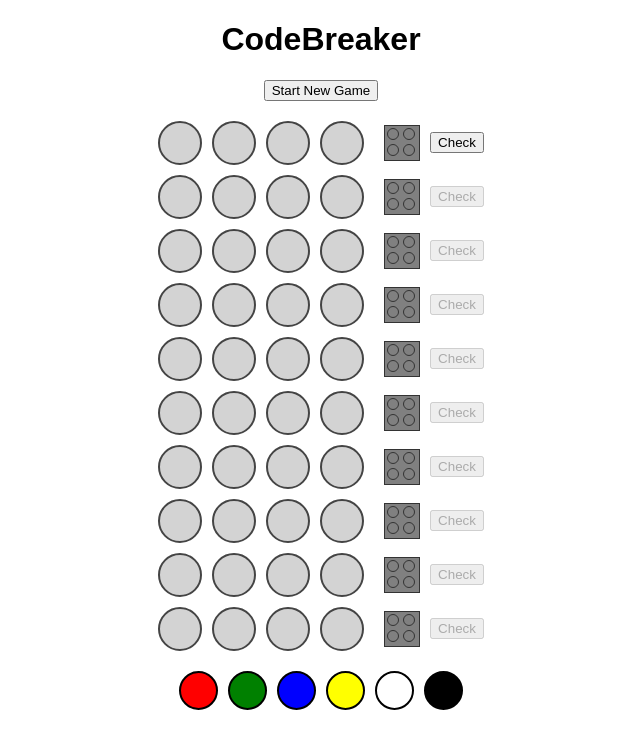
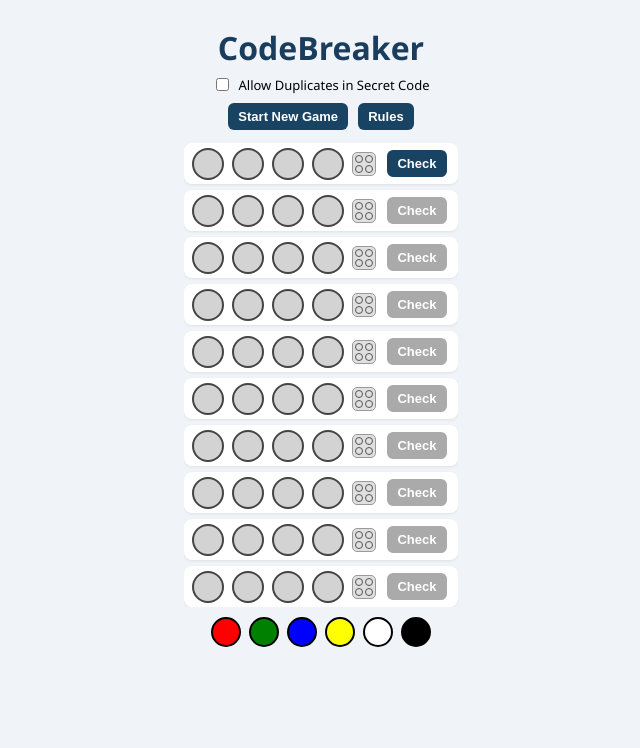
Before and after one commit to SadiaMasood007/MastermindGame-ColorCodeBreaker, a plain HTML site: page index.html in a window 1280 px wide. Shown: the whole page, without its empty margins (319-959 px from the left). Drawn offline with Linux system fonts and the light colour scheme.

Commit message:
rules modal popup/allow duplicates toggle/styling

```diff
--- a/index.html
+++ b/index.html
@@ -8,11 +8,38 @@
 </head>
 <body>
   <h1>CodeBreaker</h1>
-  <button onclick="startGame()">Start New Game</button>
+
+  <div class="controls">
+    <div class="toggle-container">
+      <label class="toggle-label">
+        <input type="checkbox" id="allow-duplicates" />
+        Allow Duplicates in Secret Code
+      </label>
+    </div>
+    <button onclick="startGame()">Start New Game</button>
+    <button onclick="showRules()">Rules</button>
+  </div>
+
   <div id="board" class="board"></div>
   <div class="colors" id="color-palette"></div>
   <p id="message"></p>
 
+  <div id="rulesModal" class="modal">
+    <div class="modal-content">
+      <span class="close-btn" onclick="closeRules()">&times;</span>
+      <h2>How to Play</h2>
+      <ul>
+        <li>The computer generates a secret code using 4 colors.</li>
+        <li>You must guess the code in 10 tries.</li>
+        <li>Click a color below and then click a slot to fill it.</li>
+        <li>Black peg = correct color & position.</li>
+        <li>White peg = correct color, wrong position.</li>
+        <li>You win by getting all 4 black pegs!</li>
+        <li>The "Allow Duplicates" toggle changes whether the secret code can contain repeated colors. Set this <strong>before</strong> starting a new game.</li>
+      </ul>
+    </div>
+  </div>
+
   <script src="script.js"></script>
 </body>
 </html>
--- a/script.js
+++ b/script.js
@@ -6,8 +6,10 @@ let secretCode = [];
 let currentGuess = [];
 let currentRow = 0;
 let selectedColor = null;
+let allowDuplicates = false;
 
 function startGame() {
+  allowDuplicates = document.getElementById("allow-duplicates").checked;
   generateCode();
   currentRow = 0;
   currentGuess = [];
@@ -21,12 +23,13 @@ function generateCode() {
   secretCode = [];
   while (secretCode.length < CODE_LENGTH) {
     const color = COLORS[Math.floor(Math.random() * COLORS.length)];
-    if (!secretCode.includes(color)) { // No duplicates
+    if (allowDuplicates || !secretCode.includes(color)) {
       secretCode.push(color);
     }
   }
-  console.log("Secret Code:", secretCode); // For debugging
+  console.log("Secret Code:", secretCode);
 }
+
 function createBoard() {
   const board = document.getElementById("board");
   board.innerHTML = "";
@@ -69,7 +72,6 @@ function createBoard() {
   }
 }
 
-
 function createColorPalette() {
   const palette = document.getElementById("color-palette");
   palette.innerHTML = "";
@@ -84,12 +86,10 @@ function createColorPalette() {
 
 function selectSlot(row, index) {
   if (selectedColor === null || row !== currentRow) return;
-
   const slot = document.querySelector(`#row-${row} .guess-slot:nth-child(${index + 1})`);
   slot.style.backgroundColor = selectedColor;
   currentGuess[index] = selectedColor;
 }
-
 
 function submitGuess(row) {
   if (currentGuess.length !== CODE_LENGTH || currentGuess.includes(undefined)) {
@@ -115,12 +115,11 @@ function submitGuess(row) {
   }
 
   if (currentRow + 1 >= MAX_ATTEMPTS) {
-    document.getElementById("message").textContent = `😢 Game over. Code was: ${secretCode.join(", ")}`;
+    document.getElementById("message").textContent = `😥 Game over. Code was: ${secretCode.join(", ")}`;
     disableBoard();
     return;
   }
 
-  // Move to next row
   document.getElementById(`check-btn-${row}`).disabled = true;
   currentRow++;
   currentGuess = [];
@@ -133,7 +132,6 @@ function submitGuess(row) {
   document.getElementById(`check-btn-${currentRow}`).disabled = false;
 }
 
-
 function getFeedback(guess, code) {
   let black = 0;
   let white = 0;
@@ -141,7 +139,6 @@ function getFeedback(guess, code) {
   const guessCopy = [...guess];
   const codeCopy = [...code];
 
-  // First: Count black pegs
   for (let i = 0; i < CODE_LENGTH; i++) {
     if (guess[i] === code[i]) {
       black++;
@@ -150,7 +147,6 @@ function getFeedback(guess, code) {
     }
   }
 
-  // Then: Count white pegs
   for (let i = 0; i < CODE_LENGTH; i++) {
     if (guessCopy[i]) {
       const index = codeCopy.indexOf(guessCopy[i]);
@@ -171,5 +167,19 @@ function disableBoard() {
   allButtons.forEach(btn => btn.disabled = true);
 }
 
-// Start the game initially
+function showRules() {
+  document.getElementById("rulesModal").style.display = "block";
+}
+
+function closeRules() {
+  document.getElementById("rulesModal").style.display = "none";
+}
+
+window.onclick = function(event) {
+  const modal = document.getElementById("rulesModal");
+  if (event.target === modal) {
+    modal.style.display = "none";
+  }
+};
+
 startGame();
--- a/style.css
+++ b/style.css
@@ -1,62 +1,168 @@
 body {
-  font-family: sans-serif;
+  font-family: 'Segoe UI', Tahoma, Geneva, Verdana, sans-serif;
   text-align: center;
+  background-color: #f0f4f8;
+  margin: 0;
+  padding: 0.3rem;
+  overflow: hidden;
+  height: 100vh;
+}
+
+h1 {
+  color: #1a3d5d;
+  margin-bottom: 4px;
+}
+
+.controls {
+  margin-bottom: 10px;
 }
 
 .board {
   display: flex;
   flex-direction: column;
-  gap: 10px;
-  margin: 20px auto;
+  gap: 6px;
+  margin: 6px auto;
   width: max-content;
+  max-height: 65vh;
+  overflow-y: auto;
 }
 
 .row {
   display: flex;
+  justify-content: center;
   align-items: center;
-  gap: 10px;
+  gap: 8px;
+  background: #fff;
+  border-radius: 8px;
+  padding: 4px 8px;
+  box-shadow: 0 1px 3px rgba(0,0,0,0.08);
 }
 
 .guess-slot {
-  width: 40px;
-  height: 40px;
+  width: 28px;
+  height: 28px;
   border-radius: 50%;
   border: 2px solid #444;
   background-color: lightgray;
   cursor: pointer;
+  transition: transform 0.2s;
+}
+
+.guess-slot:hover {
+  transform: scale(1.05);
 }
 
 .feedback-box {
-  width: 30px;
-  height: 30px;
   display: grid;
   grid-template-columns: repeat(2, 1fr);
   grid-template-rows: repeat(2, 1fr);
   gap: 2px;
-  border: 1px solid #333;
   padding: 2px;
-  margin-left: 10px;
-  background-color:grey;
+  background-color: #e0e0e0;
+  border-radius: 5px;
+  border: 1px solid #999;
 }
 
 .feedback-peg {
-  width: 10px;
-  height: 10px;
+  width: 6px;
+  height: 6px;
   border-radius: 50%;
   background-color: transparent;
-  border: 1px solid #333;
+  border: 1px solid #555;
 }
 
 .colors {
-  margin-top: 20px;
+  margin-top: 10px;
+  display: flex;
+  justify-content: center;
+  flex-wrap: wrap;
+  gap: 8px;
 }
 
 .color-choice {
-  display: inline-block;
-  margin: 0 5px;
-  width: 35px;
-  height: 35px;
+  width: 26px;
+  height: 26px;
   border-radius: 50%;
   border: 2px solid #000;
   cursor: pointer;
+  transition: transform 0.2s;
 }
+
+.color-choice:hover {
+  transform: scale(1.05);
+}
+
+#message {
+  font-weight: bold;
+  font-size: 14px;
+  color: #333;
+  margin-top: 15px;
+}
+
+.toggle-container, .rules-container {
+  margin: 6px;
+}
+
+.toggle-label {
+  display: flex;
+  justify-content: center;
+  align-items: center;
+  gap: 6px;
+  font-size: 13px;
+}
+
+.modal {
+  display: none;
+  position: fixed;
+  z-index: 1000;
+  left: 0;
+  top: 0;
+  width: 100%;
+  height: 100%;
+  overflow: auto;
+  background-color: rgba(0,0,0,0.6);
+}
+
+.modal-content {
+  background-color: #fff;
+  margin: 10% auto;
+  padding: 12px;
+  border-radius: 8px;
+  width: 90%;
+  max-width: 420px;
+  text-align: left;
+}
+
+.modal-content h2 {
+  margin-top: 0;
+  font-size: 16px;
+}
+
+.close-btn {
+  float: right;
+  font-size: 20px;
+  font-weight: bold;
+  cursor: pointer;
+}
+
+button {
+  padding: 6px 10px;
+  border: none;
+  background-color: #184363;
+  color: white;
+  border-radius: 6px;
+  cursor: pointer;
+  font-weight: bold;
+  margin: 3px;
+  transition: background-color 0.2s;
+  font-size: 13px;
+}
+
+button:hover:not(:disabled) {
+  background-color: #1e4d72;
+}
+
+button:disabled {
+  background-color: #aaa;
+  cursor: not-allowed;
+}
```
